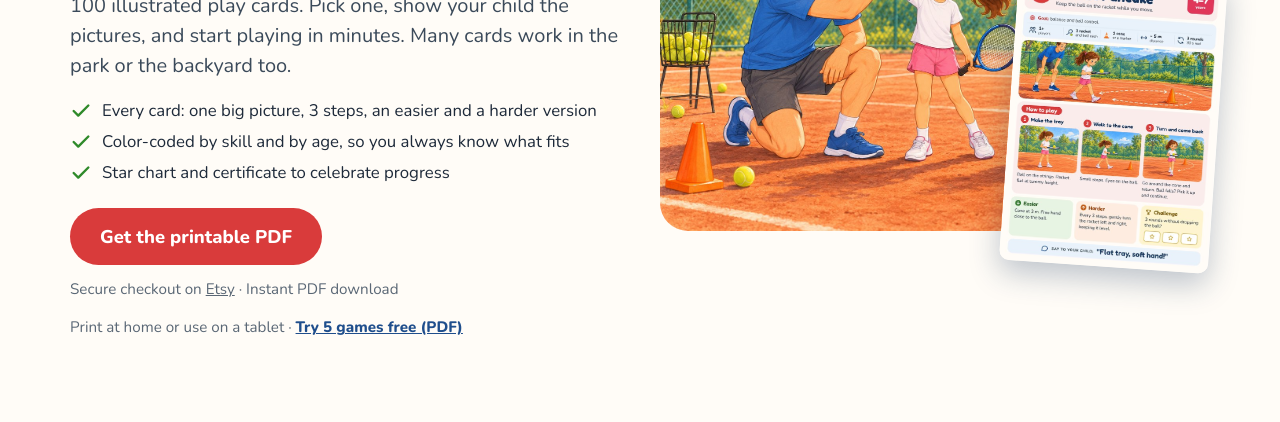
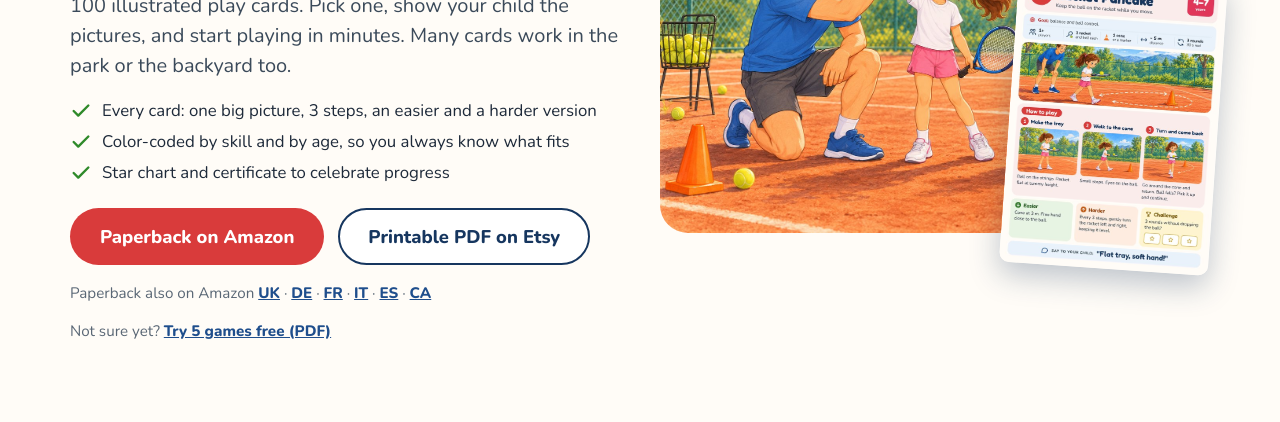
Before and after one commit to tenniswithkids/tenniswithkids.github.io, a plain HTML site: page index.html in a window 1280 px wide. Shown: the part 374-796 px from the top of the page. Drawn offline with Linux system fonts and the light colour scheme.

Commit message:
Add Amazon paperback links (US, UK, DE, FR, IT, ES, CA)
Co-Authored-By: Claude Opus 5.5 <noreply@anthropic.com>
Claude-Session: https://claude.ai/code/session_012UdZrRSvLUgPcXdQ7wEKav

```diff
--- a/index.html
+++ b/index.html
@@ -38,10 +38,11 @@
         <div style="display: flex; gap: 10px; align-items: center"><svg width="22" height="22" viewBox="0 0 24 24" fill="none" stroke="#2F8A2A" stroke-width="2.6" stroke-linecap="round" stroke-linejoin="round" aria-hidden="true"><path d="M4 12l5 5L20 6"></path></svg>Star chart and certificate to celebrate progress</div>
       </div>
       <div style="display: flex; flex-wrap: wrap; gap: 14px; align-items: center; margin-top: 6px">
-        <a href="https://www.etsy.com/listing/4607660732" target="_blank" rel="noopener" style="background: #D93B3B; color: #FFFFFF; font-weight: 800; font-size: 1.15rem; padding: 16px 30px; border-radius: 99px; text-decoration: none">Get the printable PDF</a>
-        <div style="font-size: 0.95rem; color: #5A6775">Secure checkout on <a href="https://tenniswithkids.etsy.com" target="_blank" rel="noopener" style="color: #5A6775">Etsy</a> · Instant PDF download</div>
+        <a href="https://www.amazon.com/dp/B0HRLJG5MN" target="_blank" rel="noopener" style="background: #D93B3B; color: #FFFFFF; font-weight: 800; font-size: 1.15rem; padding: 16px 30px; border-radius: 99px; text-decoration: none">Paperback on Amazon</a>
+        <a href="https://www.etsy.com/listing/4607660732" target="_blank" rel="noopener" style="background: #FFFFFF; color: #16365F; border: 2px solid #16365F; font-weight: 800; font-size: 1.15rem; padding: 14px 28px; border-radius: 99px; text-decoration: none">Printable PDF on Etsy</a>
       </div>
-      <div style="font-size: 0.95rem; color: #5A6775">Print at home or use on a tablet · <a href="Tennis_with_Kids_free_sample.pdf" style="font-weight: 800; color: #1F4E8C">Try 5 games free (PDF)</a></div>
+      <div style="font-size: 0.95rem; color: #5A6775">Paperback also on Amazon <a href="https://www.amazon.co.uk/dp/B0HRLJG5MN" target="_blank" rel="noopener" style="color: #1F4E8C; font-weight: 700">UK</a> · <a href="https://www.amazon.de/dp/B0HRLJG5MN" target="_blank" rel="noopener" style="color: #1F4E8C; font-weight: 700">DE</a> · <a href="https://www.amazon.fr/dp/B0HRLJG5MN" target="_blank" rel="noopener" style="color: #1F4E8C; font-weight: 700">FR</a> · <a href="https://www.amazon.it/dp/B0HRLJG5MN" target="_blank" rel="noopener" style="color: #1F4E8C; font-weight: 700">IT</a> · <a href="https://www.amazon.es/dp/B0HRLJG5MN" target="_blank" rel="noopener" style="color: #1F4E8C; font-weight: 700">ES</a> · <a href="https://www.amazon.ca/dp/B0HRLJG5MN" target="_blank" rel="noopener" style="color: #1F4E8C; font-weight: 700">CA</a> </div>
+      <div style="font-size: 0.95rem; color: #5A6775">Not sure yet? <a href="Tennis_with_Kids_free_sample.pdf" style="font-weight: 800; color: #1F4E8C">Try 5 games free (PDF)</a></div>
     </div>
     <div style="flex: 1 1 440px; min-width: 0; position: relative">
       <img width="1600" height="686" src="img/hero.jpg" alt="A dad watches his daughter balance a ball on her racket" style="width: 100%; height: auto; aspect-ratio: 3 / 2; object-fit: cover; object-position: 0% 50%; border-radius: 28px; display: block">
@@ -105,17 +106,17 @@
       <div style="display: flex; flex-direction: column; gap: 12px">
         <div style="background: #FFFFFF; border-radius: 18px; padding: 18px 20px"><div style="font-weight: 800; font-size: 1.1rem; color: #16365F">Do I need to know how to play tennis?</div><div style="font-size: 1.05rem; line-height: 1.5; margin-top: 6px">No. Every card explains what to do in 3 short steps, with pictures. If you can throw a ball, you can use this book.</div></div>
         <div style="background: #FFFFFF; border-radius: 18px; padding: 18px 20px"><div style="font-weight: 800; font-size: 1.1rem; color: #16365F">What equipment do we need?</div><div style="font-size: 1.05rem; line-height: 1.5; margin-top: 6px">A junior racket and soft balls. Some cards use a few cones, hoops or a rope. Household items work too.</div></div>
-        <div style="background: #FFFFFF; border-radius: 18px; padding: 18px 20px"><div style="font-weight: 800; font-size: 1.1rem; color: #16365F">How do I receive it?</div><div style="font-size: 1.05rem; line-height: 1.5; margin-top: 6px">You buy on Etsy, in our shop <a href="https://tenniswithkids.etsy.com" target="_blank" rel="noopener" style="color: #1F4E8C; font-weight: 800">TennisWithKids</a>. Right after payment Etsy gives you the download link, and sends it by email too. The book is a PDF you can print or read on a phone or tablet.</div></div>
-        <div style="background: #FFFFFF; border-radius: 18px; padding: 18px 20px"><div style="font-weight: 800; font-size: 1.1rem; color: #16365F">What if something is wrong with my file?</div><div style="font-size: 1.05rem; line-height: 1.5; margin-top: 6px">Send us a message on Etsy and we'll make it right, fast.</div></div>
+        <div style="background: #FFFFFF; border-radius: 18px; padding: 18px 20px"><div style="font-weight: 800; font-size: 1.1rem; color: #16365F">How do I receive it?</div><div style="font-size: 1.05rem; line-height: 1.5; margin-top: 6px">Two ways. The <b>paperback</b> is printed and shipped by <a href="https://www.amazon.com/dp/B0HRLJG5MN" target="_blank" rel="noopener" style="color: #1F4E8C; font-weight: 800">Amazon</a>. The <b>printable PDF</b> is sold in our Etsy shop <a href="https://tenniswithkids.etsy.com" target="_blank" rel="noopener" style="color: #1F4E8C; font-weight: 800">TennisWithKids</a>: right after payment you get the download link, to print or use on a tablet.</div></div>
+        <div style="background: #FFFFFF; border-radius: 18px; padding: 18px 20px"><div style="font-weight: 800; font-size: 1.1rem; color: #16365F">What if something is wrong with my order?</div><div style="font-size: 1.05rem; line-height: 1.5; margin-top: 6px">PDF: send us a message on Etsy and we'll make it right, fast. Paperback: Amazon handles delivery and returns.</div></div>
       </div>
     </div>
   </div>
 
   <div id="buy" style="max-width: 1180px; margin: 0 auto; padding: 64px 20px; text-align: center; display: flex; flex-direction: column; align-items: center; gap: 16px">
     <h2 style="margin: 0; font-family: 'Fredoka', sans-serif; font-weight: 700; font-size: 2.6rem; color: #16365F">Start playing this weekend</h2>
-    <div style="font-size: 1.15rem; color: #3B4A5A; max-width: 640px">100 cards, 3 age levels, star chart and certificate. Yours to keep.</div>
-    <a href="https://www.etsy.com/listing/4607660732" target="_blank" rel="noopener" style="background: #D93B3B; color: #FFFFFF; font-weight: 800; font-size: 1.2rem; padding: 18px 36px; border-radius: 99px; text-decoration: none">Get the printable PDF</a>
-    <div style="font-size: 0.95rem; color: #5A6775">Secure checkout on <a href="https://tenniswithkids.etsy.com" target="_blank" rel="noopener" style="color: #5A6775">Etsy</a> · Instant PDF download</div>
+    <div style="font-size: 1.15rem; color: #3B4A5A; max-width: 640px">100 cards, 3 age levels, star chart and certificate. As a paperback book or a printable PDF.</div>
+    <div style="display: flex; flex-wrap: wrap; gap: 14px; justify-content: center"><a href="https://www.amazon.com/dp/B0HRLJG5MN" target="_blank" rel="noopener" style="background: #D93B3B; color: #FFFFFF; font-weight: 800; font-size: 1.15rem; padding: 16px 30px; border-radius: 99px; text-decoration: none">Paperback on Amazon</a><a href="https://www.etsy.com/listing/4607660732" target="_blank" rel="noopener" style="background: #FFFFFF; color: #16365F; border: 2px solid #16365F; font-weight: 800; font-size: 1.15rem; padding: 14px 28px; border-radius: 99px; text-decoration: none">Printable PDF on Etsy</a></div>
+    <div style="font-size: 0.95rem; color: #5A6775">Paperback also on Amazon <a href="https://www.amazon.co.uk/dp/B0HRLJG5MN" target="_blank" rel="noopener" style="color: #1F4E8C; font-weight: 700">UK</a> · <a href="https://www.amazon.de/dp/B0HRLJG5MN" target="_blank" rel="noopener" style="color: #1F4E8C; font-weight: 700">DE</a> · <a href="https://www.amazon.fr/dp/B0HRLJG5MN" target="_blank" rel="noopener" style="color: #1F4E8C; font-weight: 700">FR</a> · <a href="https://www.amazon.it/dp/B0HRLJG5MN" target="_blank" rel="noopener" style="color: #1F4E8C; font-weight: 700">IT</a> · <a href="https://www.amazon.es/dp/B0HRLJG5MN" target="_blank" rel="noopener" style="color: #1F4E8C; font-weight: 700">ES</a> · <a href="https://www.amazon.ca/dp/B0HRLJG5MN" target="_blank" rel="noopener" style="color: #1F4E8C; font-weight: 700">CA</a> · Printable PDF: instant download from our <a href="https://tenniswithkids.etsy.com" target="_blank" rel="noopener" style="color: #5A6775">Etsy shop</a></div>
   </div>
 
   <div style="background: #16365F; color: #DCE6F2">
--- a/sitemap.xml
+++ b/sitemap.xml
@@ -1,4 +1,4 @@
 <?xml version="1.0" encoding="UTF-8"?>
 <urlset xmlns="http://www.sitemaps.org/schemas/sitemap/0.9">
-  <url><loc>https://tenniswithkids.github.io/</loc><lastmod>2026-11-02</lastmod></url>
+  <url><loc>https://tenniswithkids.github.io/</loc><lastmod>2026-11-17</lastmod></url>
 </urlset>
```
Also changed, not shown: privacy.html (+1 -1 lines), terms.html (+1 -1 lines).
